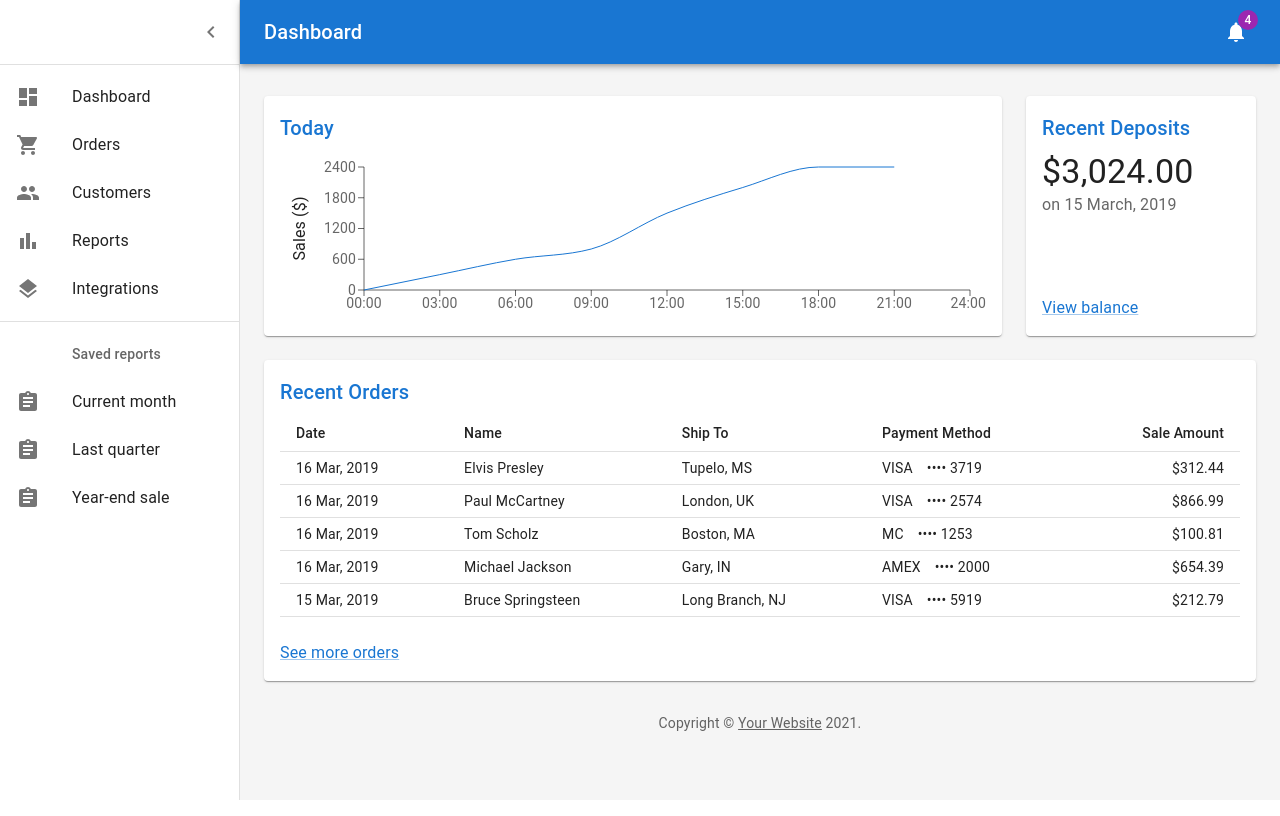
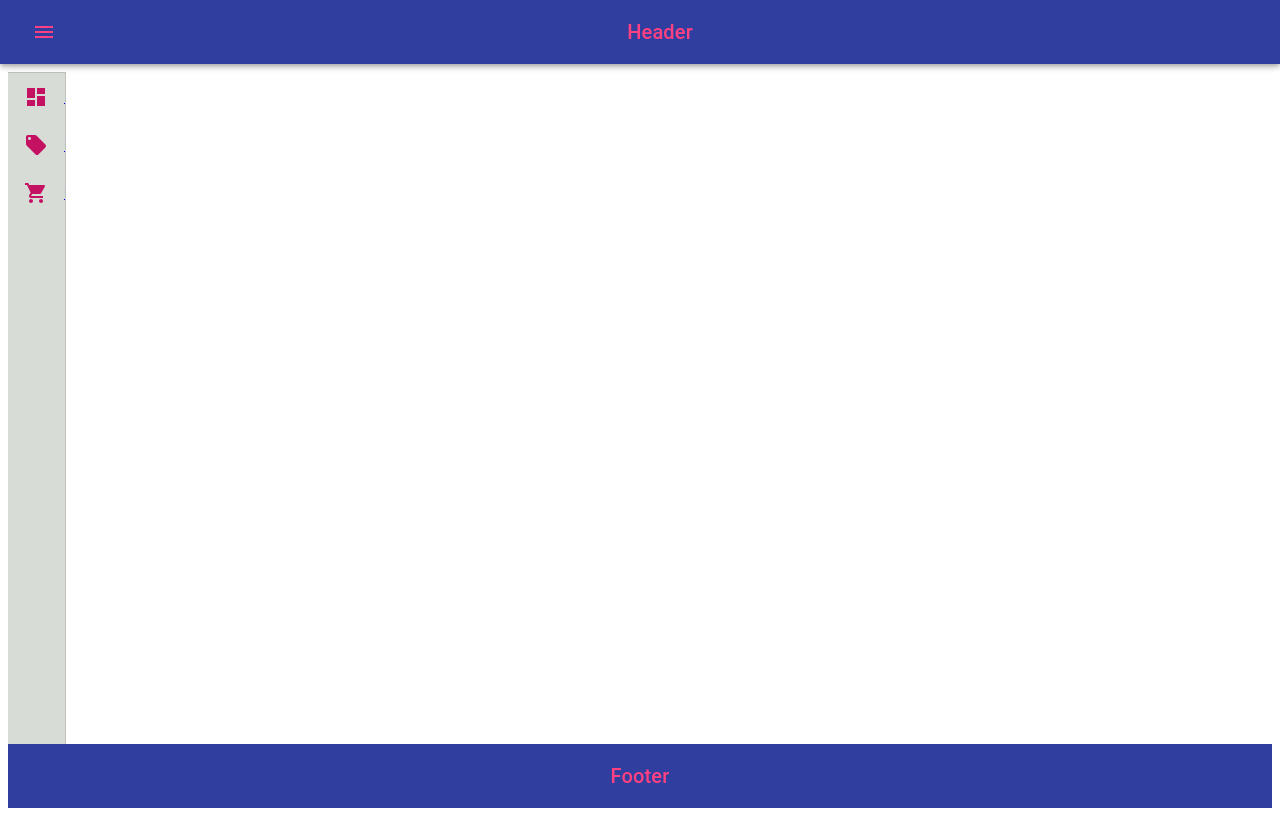
Before and after one commit to miroshnykov/advertiser-ui, a React (Create React App) app: page / in a window 1280 px wide. Built offline with nearby package versions, Linux system fonts and the light colour scheme.

Commit message:
basic dashboard

```diff
--- /dev/null
+++ b/src/components/Drawer.tsx
@@ -0,0 +1,54 @@
+import Drawer from "@material-ui/core/Drawer";
+import MenuItemsList from "./MenuItemsList";
+import clsx from "clsx";
+import { makeStyles, Theme } from "@material-ui/core/styles";
+import useMediaQuery from "@material-ui/core/useMediaQuery";
+import { useTheme } from "@material-ui/core/styles";
+import { useDrawerContext } from "../contexts/drawer-context";
+
+const useStyles = makeStyles((theme: Theme) => ({
+  drawer: {
+    background: "#D8DCD6",
+    position: "static",
+  },
+  closed: {
+    transition: theme.transitions.create("width", {
+      easing: theme.transitions.easing.sharp,
+      duration: theme.transitions.duration.leavingScreen,
+    }),
+    width: theme.spacing(7) + 1,
+    overflowX: "hidden",
+  },
+  opened: {
+    width: "240px",
+    transition: theme.transitions.create("width", {
+      easing: theme.transitions.easing.sharp,
+      duration: theme.transitions.duration.enteringScreen,
+    }),
+  },
+}));
+
+const CustomDrawer = () => {
+  const classes = useStyles();
+  const { isOpened, toggleIsOpened } = useDrawerContext();
+  const theme = useTheme();
+  const isLargeScreen = useMediaQuery(theme.breakpoints.up("sm"));
+
+  return (
+    <Drawer
+      variant={isLargeScreen ? "permanent" : "temporary"}
+      open={!isLargeScreen && isOpened ? true : false}
+      onClose={() => toggleIsOpened(!isOpened)}
+      classes={{
+        paper: clsx(classes.drawer, {
+          [classes.closed]: !isOpened,
+          [classes.opened]: isOpened,
+        }),
+      }}
+    >
+      <MenuItemsList />
+    </Drawer>
+  );
+};
+
+export default CustomDrawer;
--- /dev/null
+++ b/src/components/Footer.tsx
@@ -0,0 +1,21 @@
+import Typography from "@material-ui/core/Typography";
+import { makeStyles, Theme } from "@material-ui/core/styles";
+
+const useStyles = makeStyles((theme: Theme) => ({
+  footer: {
+    background: theme.palette.primary.dark,
+    color: theme.palette.secondary.light,
+    padding: theme.spacing(2),
+  },
+}));
+
+const Footer = () => {
+  const classes = useStyles();
+  return (
+    <div className={classes.footer}>
+      <Typography variant="h6">Footer</Typography>
+    </div>
+  );
+};
+
+export default Footer;
--- /dev/null
+++ b/src/components/Header.tsx
@@ -0,0 +1,44 @@
+import AppBar from "@material-ui/core/AppBar";
+import Toolbar from "@material-ui/core/Toolbar";
+import IconButton from "@material-ui/core/IconButton";
+import MenuIcon from "@material-ui/icons/Menu";
+import ChevronLeftIcon from "@material-ui/icons/ChevronLeft";
+import Typography from "@material-ui/core/Typography";
+import { makeStyles, Theme } from "@material-ui/core/styles";
+import { useDrawerContext } from "../contexts/drawer-context";
+
+const useStyles = makeStyles((theme: Theme) => ({
+  appBar: {
+    background: theme.palette.primary.dark,
+    color: theme.palette.secondary.light,
+  },
+  icon: {
+    padding: theme.spacing(1),
+  },
+  title: {
+    margin: "auto",
+  },
+}));
+
+const Header = () => {
+  const classes = useStyles();
+  const { isOpened, toggleIsOpened } = useDrawerContext();
+  return (
+    <AppBar className={classes.appBar}>
+      <Toolbar>
+        <IconButton
+          color="inherit"
+          onClick={() => toggleIsOpened(!isOpened)}
+          className={classes.icon}
+        >
+          {isOpened ? <ChevronLeftIcon /> : <MenuIcon />}
+        </IconButton>
+        <Typography variant="h6" className={classes.title}>
+          Header
+        </Typography>
+      </Toolbar>
+    </AppBar>
+  );
+};
+
+export default Header;
--- /dev/null
+++ b/src/components/Layout.tsx
@@ -0,0 +1,48 @@
+import React, { ReactNode } from "react";
+import { makeStyles } from "@material-ui/core/styles";
+
+import Header from "./Header";
+import Drawer from "./Drawer";
+import Footer from "./Footer";
+import Toolbar from "@material-ui/core/Toolbar";
+
+import { DrawerContextProvider } from "../contexts/drawer-context";
+
+const useStyles = makeStyles(() => ({
+  root: {
+    textAlign: "center",
+    display: "flex",
+    flexDirection: "column",
+    minHeight: "100vh",
+  },
+  container: {
+    display: "flex",
+    flex: 1,
+  },
+  main: {
+    flex: 1,
+  },
+}));
+
+type Props = {
+  children: NonNullable<ReactNode>;
+};
+
+const Layout: React.FC<Props> = ({ children }) => {
+  const classes = useStyles();
+  return (
+    <DrawerContextProvider>
+      <div className={classes.root}>
+        <Header />
+        <Toolbar />
+        <div className={classes.container}>
+          <Drawer />
+          <main className={classes.main}>{children}</main>
+        </div>
+        <Footer />
+      </div>
+    </DrawerContextProvider>
+  );
+};
+
+export default Layout;
--- /dev/null
+++ b/src/components/MenuItem.tsx
@@ -0,0 +1,71 @@
+import React from 'react';
+import ListItem from "@material-ui/core/ListItem";
+import ListItemIcon from "@material-ui/core/ListItemIcon";
+import ListItemText from "@material-ui/core/ListItemText";
+import {
+  createStyles,
+  darken,
+  makeStyles,
+  Theme,
+} from "@material-ui/core/styles";
+import {Link} from "react-router-dom";
+
+import {DrawerItem} from "../constants/drawer";
+
+const useStyles = makeStyles((theme: Theme) =>
+  createStyles({
+    button: {
+      "&:hover": {
+        backgroundColor: theme.palette.primary.light,
+        color: theme.palette.common.white,
+      },
+      "&$selected": {
+        backgroundColor: theme.palette.primary.dark,
+        color: theme.palette.common.white,
+      },
+    },
+    selected: {},
+    listIcon: {
+      minWidth: "auto",
+      paddingRight: theme.spacing(2),
+    },
+    icon: {
+      color: theme.palette.secondary.dark,
+    },
+  })
+);
+
+type Props = DrawerItem & {
+  selected?: boolean;
+  onClick?: () => void;
+};
+
+const MenuItem: React.FC<Props> = ({
+                                     route,
+                                     literal,
+                                     Icon,
+                                     selected,
+                                     onClick,
+                                   }) => {
+  const classes = useStyles();
+
+  const link = (
+    <ListItem
+      button
+      selected={selected}
+      classes={{
+        selected: classes.selected,
+        button: classes.button,
+      }}
+      onClick={onClick}
+    >
+      <ListItemIcon className={classes.listIcon}>
+        <Icon className={classes.icon}/>
+      </ListItemIcon>
+      <ListItemText primary={literal}/>
+    </ListItem>
+  );
+  return route ? <Link to={route}>{link}</Link> : link;
+};
+
+export default MenuItem;
--- /dev/null
+++ b/src/components/MenuItemsList.tsx
@@ -0,0 +1,46 @@
+import List from "@material-ui/core/List";
+import Grid from "@material-ui/core/Grid";
+import { makeStyles, Theme } from "@material-ui/core/styles";
+import { useLocation } from "react-router-dom";
+
+import { DRAWER_LIST } from "../constants/menu";
+import MenuItem from "./MenuItem";
+import Divider from "@mui/material/Divider";
+import {mainListItems} from "./dashboard/listItems";
+import * as React from "react";
+
+const useStyles = makeStyles(() => ({
+  padding: {
+    padding: 0,
+  }
+}));
+
+// textAlign: "center",
+//   color: theme.palette.text.secondary
+
+// <List>{mainListItems}</List>
+const MenuItemsList = () => {
+  const classes = useStyles();
+
+  const { pathname } = useLocation();
+
+  return (
+    <Grid>
+      <Divider />
+
+      <List className={classes.padding}>
+        {DRAWER_LIST.map(({ literal, route, Icon }) => (
+          <MenuItem
+            Icon={Icon}
+            literal={literal}
+            route={route}
+            key={route}
+            selected={pathname === route}
+          />
+        ))}
+      </List>
+    </Grid>
+  );
+};
+
+export default MenuItemsList;
--- a/src/components/app/app.component.tsx
+++ b/src/components/app/app.component.tsx
@@ -13,24 +13,33 @@ import SignUp from '../../pages/sign-up/signUp.page';
 import Templates from '../../pages/dashboard/dashboard.page';
 import './app.component.css'
 import Dashboard from "../dashboard/Dashboard";
+import Layout from "../Layout";
 
 const App: React.FC = () => {
   return (
     <ApolloProvider client={client}>
       <Router>
         <Switch>
-          <Route path="/offers">
-            <Offers/>
-          </Route>
+
           <Route path="/signUp">
             <SignUp/>
           </Route>
+
           <Route path="/signIn">
             <SignIn/>
           </Route>
-          <Route path="/">
-            <Dash/>
-          </Route>
+
+          <Layout>
+            <Route path="/offers">
+              <Offers/>
+            </Route>
+          </Layout>
+
+            <Route path="/">
+              <Dash/>
+            </Route>
+
+
         </Switch>
       </Router>
     </ApolloProvider>
--- /dev/null
+++ b/src/constants/drawer.ts
@@ -0,0 +1,8 @@
+import type { SvgIconTypeMap } from '@material-ui/core';
+import type { OverridableComponent } from '@material-ui/core/OverridableComponent';
+
+export type DrawerItem = {
+  route?: string;
+  literal: string;
+  Icon: OverridableComponent<SvgIconTypeMap>;
+};
--- /dev/null
+++ b/src/constants/menu.ts
@@ -0,0 +1,36 @@
+import { ROUTES } from './routes';
+import DashboardIcon from '@material-ui/icons/Dashboard';
+import ShoppingCartIcon from '@material-ui/icons/ShoppingCart';
+// import LocalOfferIcon from '@mui/icons-material/LocalOffer';
+import LocalOfferIcon from '@material-ui/icons/LocalOffer';
+import AttachMoneyIcon from '@material-ui/icons/AttachMoney';
+
+// import DashboardIcon from '@mui/icons-material/Dashboard';
+// import ShoppingCartIcon from '@mui/icons-material/ShoppingCart';
+import PeopleIcon from '@mui/icons-material/People';
+import BarChartIcon from '@mui/icons-material/BarChart';
+import LayersIcon from '@mui/icons-material/Layers';
+import AssignmentIcon from '@mui/icons-material/Assignment';
+
+export const DRAWER_LIST = [
+  {
+    route: ROUTES.main,
+    literal: 'Dashboard',
+    Icon: DashboardIcon,
+  },
+  {
+    route: ROUTES.offers,
+    literal: 'Offers',
+    Icon: LocalOfferIcon,
+  },
+  {
+    route: ROUTES.customers,
+    literal: 'Customers',
+    Icon: ShoppingCartIcon,
+  },
+  // {
+  //   route: ROUTES.inventory,
+  //   literal: 'Inventory',
+  //   Icon: AttachMoneyIcon,
+  // },
+];
--- /dev/null
+++ b/src/constants/routes.ts
@@ -0,0 +1,6 @@
+export const ROUTES = {
+  main: "/dashboard",
+  offers: "/offers",
+  customers: "/customers",
+  inventory: "/inventory",
+};
--- /dev/null
+++ b/src/contexts/drawer-context.tsx
@@ -0,0 +1,34 @@
+import React, { createContext, useState, useContext } from "react";
+
+type DrawerContextType = {
+  isOpened: boolean;
+  toggleIsOpened: (value: boolean) => void;
+};
+
+type DrawerContextProviderProps = {
+  children: React.ReactNode;
+};
+
+const DrawerContext = createContext<DrawerContextType | undefined>(undefined);
+
+const DrawerContextProvider = ({ children }: DrawerContextProviderProps) => {
+  const [isOpened, toggleIsOpened] = useState(false);
+
+  return (
+    <DrawerContext.Provider value={{ isOpened, toggleIsOpened }}>
+      {children}
+    </DrawerContext.Provider>
+  );
+};
+
+const useDrawerContext = () => {
+  const context = useContext(DrawerContext);
+  if (context === undefined) {
+    throw new Error(
+      "useDrawerContext must be used within a DrawerContextProvider"
+    );
+  }
+  return context;
+};
+
+export { DrawerContextProvider, useDrawerContext };
```
Also changed, not shown: package.json (+5 -4 lines), 1 other file (tests, documents, lock files or other folders).
